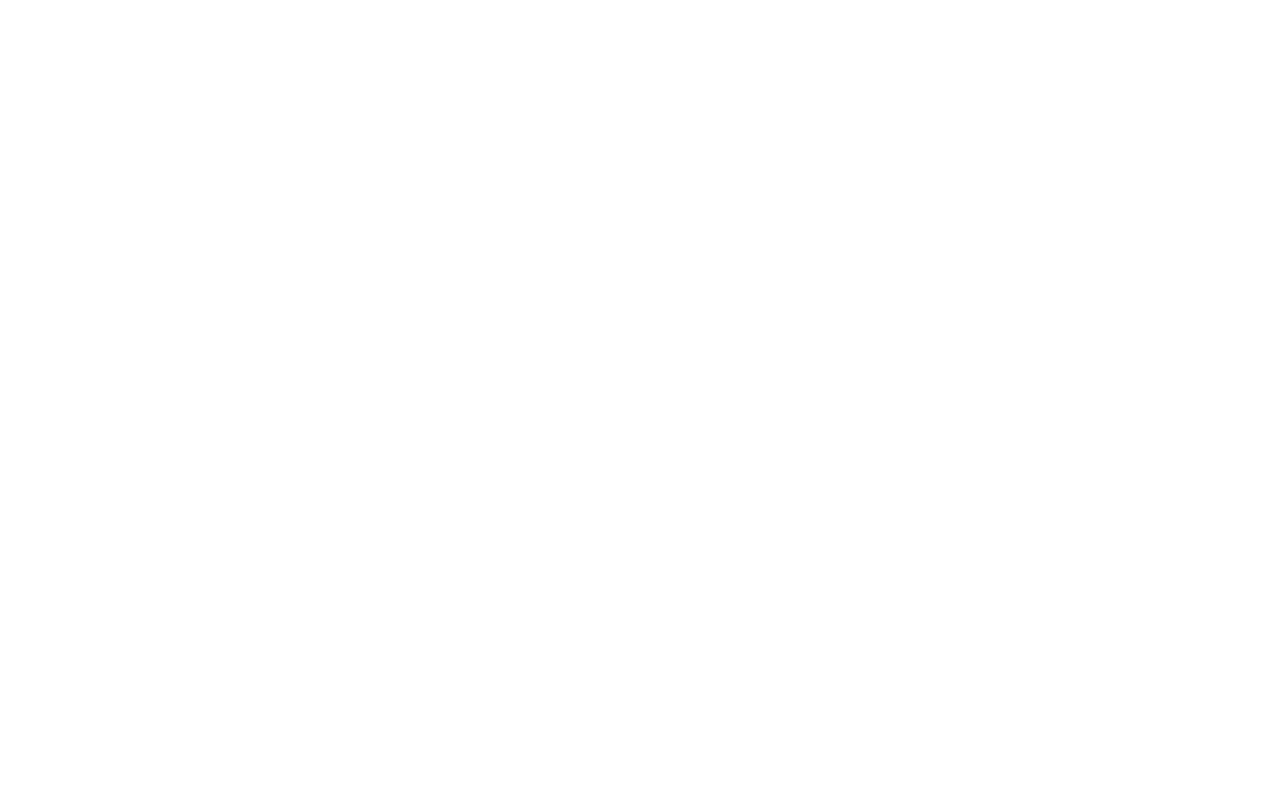
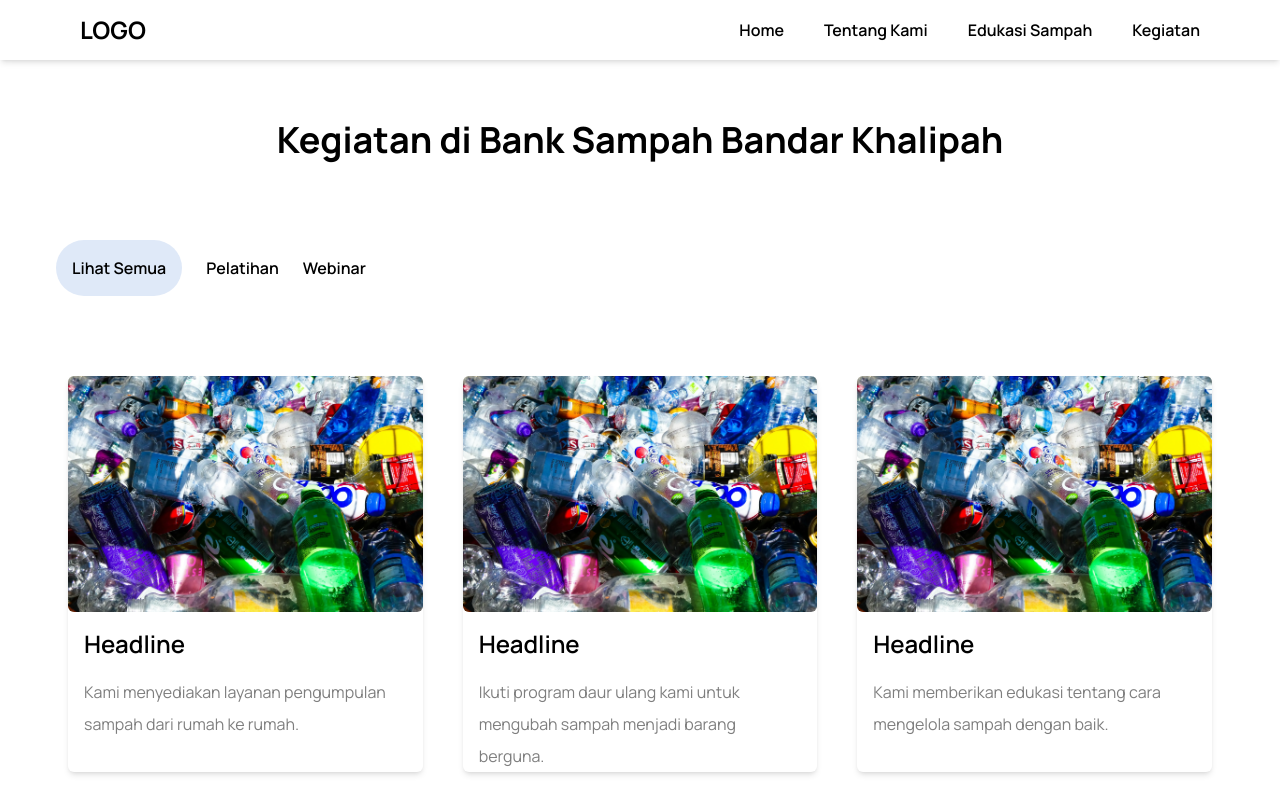
Before and after one commit to Bank-Sampah-Bandar-Khalipah/web-page, a React (Vite) app: page /kegiatan in a window 1280 px wide. Before the commit this address had no page. Shown: the top 800 px of the page. Built offline with nearby package versions, Linux system fonts and the light colour scheme.

Commit message:
adding feature kegiatan-page

```diff
--- a/src/App.jsx
+++ b/src/App.jsx
@@ -4,12 +4,14 @@
 import viteLogo from '/vite.svg'
 import Home from './Page/Home.jsx'
 import './App.css'
+import Kegiatan from './Page/Kegiatan.jsx'
 
 function App() {
   return (
     <Router>
       <Routes>
         <Route path="/" element={<Home />} />
+        <Route path="/kegiatan" element={<Kegiatan />} />
       </Routes>
     </Router>
   )
--- a/src/Components/HomePage/HeroHome.jsx
+++ b/src/Components/HomePage/HeroHome.jsx
@@ -1,4 +1,3 @@
-import React from 'react'
 import HeroImage from '../../assets/images/sampah.webp'
 
 const HeroHome = () => {
--- a/src/Components/HomePage/LayananHome.jsx
+++ b/src/Components/HomePage/LayananHome.jsx
@@ -1,9 +1,6 @@
-import React from 'react'
 import { FaRecycle } from "react-icons/fa";
 import { FaTrashCan } from "react-icons/fa6";
 import { FaPeopleGroup } from "react-icons/fa6";
-
-
 const layanan = [
     {
         id:1,
--- a/src/Components/HomePage/PartnerHome.jsx
+++ b/src/Components/HomePage/PartnerHome.jsx
@@ -1,4 +1,3 @@
-import React from 'react'
 import { FaCube } from "react-icons/fa";
 import { FaWebflow } from "react-icons/fa6";
 
@@ -40,7 +39,7 @@
     <section className='container'>
         <div className='flex flex-col items-center justify-center gap-10 section-spacing'>
             <h1 className='text-base font-bold'>We've worked with great companies [social proof to build credibility]</h1>
-            <div className='flex gap-6'>
+            <div className='flex items-center gap-10'>
                 {partner.map((item) => (
                     <div key={item.id} className='flex items-center gap-2 text-2xl'>
                         {item.icon}
--- /dev/null
+++ b/src/Components/KegiatanPage/HeroKegiatan.jsx
@@ -0,0 +1,11 @@
+const HeroKegiatan = () => {
+  return (
+    <section className="container mx-auto section-spacing mt-20">
+        <div className="text-center text-4xl font-bold w-full">
+            <h1>Kegiatan di Bank Sampah Bandar Khalipah</h1>
+        </div>
+    </section>
+  )
+}
+
+export default HeroKegiatan
--- /dev/null
+++ b/src/Components/KegiatanPage/KegiatanCard.jsx
@@ -0,0 +1,66 @@
+import kumpulankegiatan from '../../assets/images/sampah.webp'
+
+const kegiatan = [
+    {
+        id:1,
+        name: "Headline",
+        gambar: kumpulankegiatan,
+        desc: "Kami menyediakan layanan pengumpulan sampah dari rumah ke rumah."
+    },
+    {
+        id:2,
+        name: "Headline",
+        gambar: kumpulankegiatan,
+        desc: "Ikuti program daur ulang kami untuk mengubah sampah menjadi barang berguna."
+    },
+    {
+        id:3,
+        name: "Headline",
+        gambar: kumpulankegiatan,
+        desc: "Kami memberikan edukasi tentang cara mengelola sampah dengan baik."
+    },
+    {
+        id:1,
+        name: "Headline",
+        gambar: kumpulankegiatan,
+        desc: "Kami menyediakan layanan pengumpulan sampah dari rumah ke rumah."
+    },
+    {
+        id:2,
+        name: "Headline",
+        gambar: kumpulankegiatan,
+        desc: "Ikuti program daur ulang kami untuk mengubah sampah menjadi barang berguna."
+    },
+    {
+        id:3,
+        name: "Headline",
+        gambar: kumpulankegiatan,
+        desc: "Kami memberikan edukasi tentang cara mengelola sampah dengan baik."
+    },
+]
+
+const KegiatanCard = () => {
+  return (
+    <section className="container mx-auto px-7 mt-10">
+        <div className="flex items-center px-7">
+            <ul className="flex items-center gap-6">
+                <li className="bg-[#DFE9F8] p-4 rounded-full"><a href="" className="font-semibold">Lihat Semua</a></li>
+                <li><a href="" className="font-semibold">Pelatihan</a></li>
+                <li><a href="" className="font-semibold">Webinar</a></li>
+            </ul>
+        </div>
+
+        <div className="grid grid-cols-3 mt-20 px-10 gap-10">
+            {kegiatan.map((item) => (
+                <div key={item.id} className='text-2xl space-y-4 rounded-md shadow-md'>
+                    <img src={item.gambar} alt="Kegiatan Image" className='rounded-md'/>
+                        <p className='font-semibold px-4'>{item.name}</p>
+                        <p className='text-base/loose opacity-50 px-4'>{item.desc}</p>
+                </div>
+            ))}
+        </div>
+    </section>
+  )
+}
+
+export default KegiatanCard
--- a/src/Components/Layouts/Navbar.jsx
+++ b/src/Components/Layouts/Navbar.jsx
@@ -12,8 +12,9 @@
 
     const navItems = [
         {path: "/", label: "Home"},
-        {path: "/about", label: "About"},
-        {path: "/contact", label: "Contact"},
+        {path: "/about", label: "Tentang Kami"},
+        {path: "/about", label: "Edukasi Sampah"},
+        {path: "/kegiatan", label: "Kegiatan"},
     ]
 
   return (
@@ -30,7 +31,7 @@
                     <Link
                     key={index}
                     to={link.path}
-                    className={`after:transition-all ${activeLink === link.path ? "active" : ""}`}
+                    className={`after:transition-all ${activeLink === link.path ? "active" : ""} font-semibold`}
                     >
                     {link.label}
                     </Link>
--- /dev/null
+++ b/src/Page/Kegiatan.jsx
@@ -0,0 +1,15 @@
+import HeroKegiatan from '../Components/KegiatanPage/HeroKegiatan'
+import KegiatanCard from '../Components/KegiatanPage/KegiatanCard'
+import Navbar from '../Components/Layouts/Navbar'
+
+const Kegiatan = () => {
+  return (
+    <div>
+      <Navbar />
+      <HeroKegiatan />
+      <KegiatanCard />
+    </div>
+  )
+}
+
+export default Kegiatan
```
